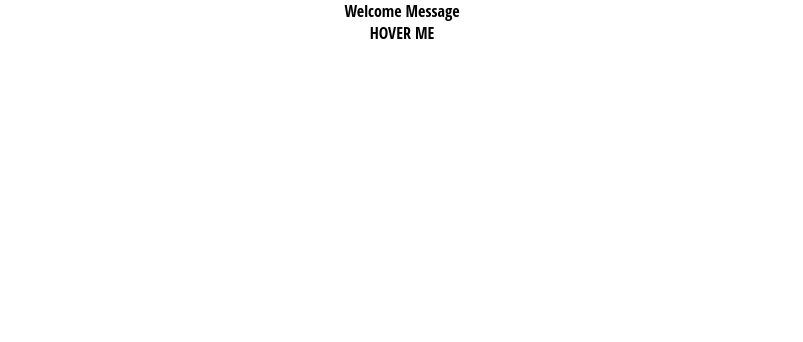
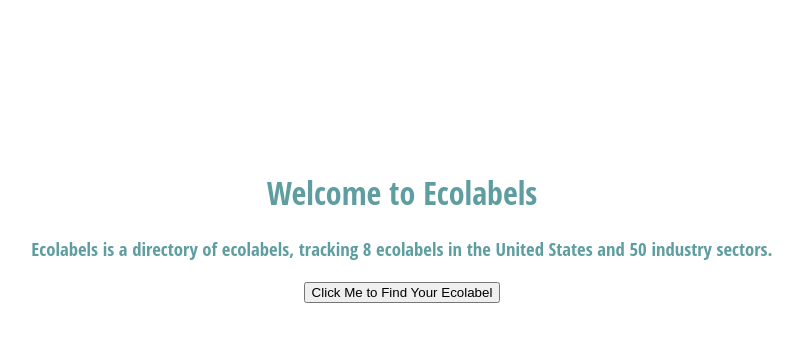
Before and after one commit to JoyE-HOU/Ecolabels, a React (Create React App) app: page / in a window 1280 px wide. Shown: the top 342 px of the page, without its empty margins (238-1041 px from the left). Built offline with nearby package versions, Linux system fonts and the light colour scheme.

Commit message:
Formatting Landing.js

```diff
--- a/src/App.css
+++ b/src/App.css
@@ -60,3 +60,9 @@ div[class*=box] {
   justify-content: center;
   align-items: center;
 }
+
+.Landing {
+  text-align: center;
+  color: cadetblue;
+  padding: 150px;
+}
--- a/src/component/Landing.js
+++ b/src/component/Landing.js
@@ -3,12 +3,14 @@
 function Landing() {
     return (
         <div className="Landing">
-            <div>Welcome Message</div>
-            <div class="box-3">
+            <h1 id="title">Welcome to Ecolabels</h1>
+            <h3>Ecolabels is a directory of ecolabels, tracking 8 ecolabels in the United States and 50 industry sectors.</h3>
+            {/* <div class="box-3"> */}
                 <div class="btn btn-three">
-                    <span>HOVER ME</span>
+                    <button>Click Me to Find Your Ecolabel</button>
+                    {/* <span>Click Me to Find Your Ecolabel</span> */}
                 </div>
-            </div>
+            {/* </div> */}
         </div>
     )
 }
```
